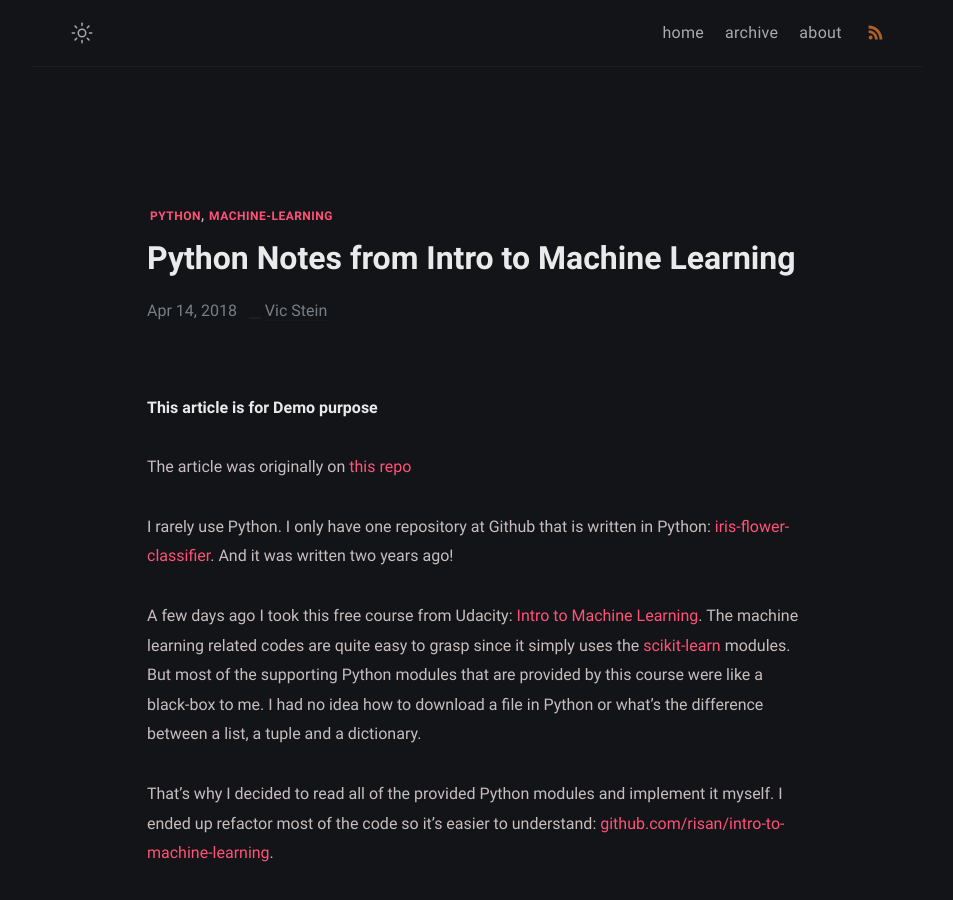
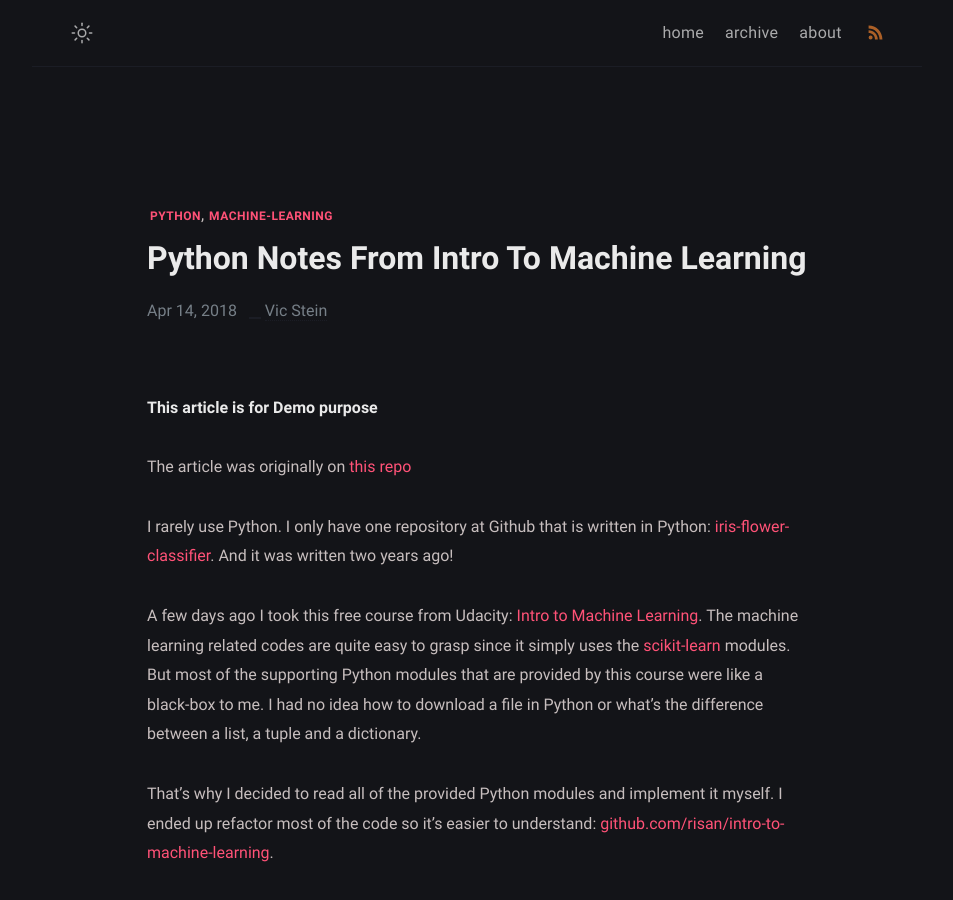
Before and after one commit to vxstein/vxstein.github.io, a Jekyll site: the page built from _posts/python-notes-from-Intro-to-machine-learning/2018-04-14-python-notes-from-Intro-to-machine-learning.md, in a window 1280 px wide and 900 px high. Shown: the whole window, without its empty margins (163-1116 px from the left). Built offline with Jekyll 4.4.1, drawn with Linux system fonts in a browser that asks for light colours; part of the change alters nothing that is shown.

```diff
--- a/_posts/python-notes-from-Intro-to-machine-learning/2018-04-14-python-notes-from-Intro-to-machine-learning.md
+++ b/_posts/python-notes-from-Intro-to-machine-learning/2018-04-14-python-notes-from-Intro-to-machine-learning.md
@@ -1,8 +1,11 @@
 ---
-title: Python Notes from Intro to Machine Learning
-date: 2018-04-14 10:00:00 +07:00
-tags: [python, machine-learning]
-description: Notes and code snippets of Python that I've been collecting so far throughout the "Intro to Machine Learning" course.
+date: '2018-04-14 10:00:00 +07:00'
+tags:
+  - python
+  - machine-learning
+description: >-
+  Notes and code snippets of Python that I've been collecting so far throughout
+  the "Intro to Machine Learning" course.
 ---
 
 **This article is for Demo purpose**
```
